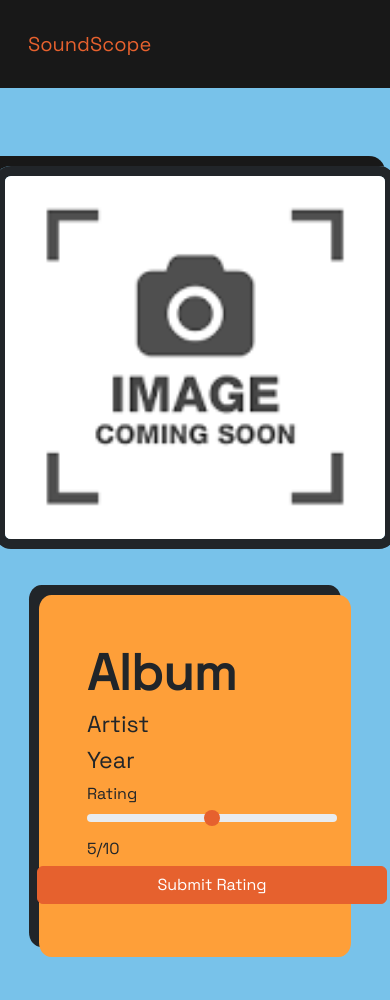
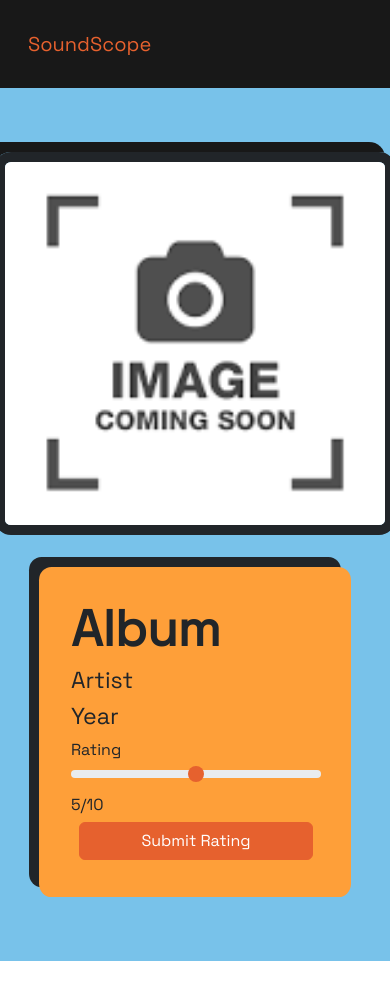
Before and after one commit to libbytanner/startup, a React (Vite) app: page /album in a window 390 px wide. Shown: the top 1000 px of the page. After the commit the page ends 961 px from the top, so only its background shows below. Built offline with nearby package versions, Linux system fonts and the light colour scheme.

Commit message:
forms css

```diff
--- a/src/forms.css
+++ b/src/forms.css
@@ -72,7 +72,7 @@ as well as for the page to leave ratings */
     background-color: #e6612e !important;
 }
 
-@media ((orientation: portrait)){
+@media ((orientation: portrait)) and (max-width:600px){
     main {
         display: flex;
         flex-direction: column;
@@ -83,12 +83,17 @@ as well as for the page to leave ratings */
         justify-content:center;
         margin: 1em;
         width: 80vw;
+        padding: 2em;
     }
     #albumCover {
-        width: 70vw;
+        width: 60vw;
+        margin: 1em;
         align-self: center;
     }
     #userInput {
         display: flex;
     }
+    #submit {
+        width: 60vw;
+    }
 }
```
